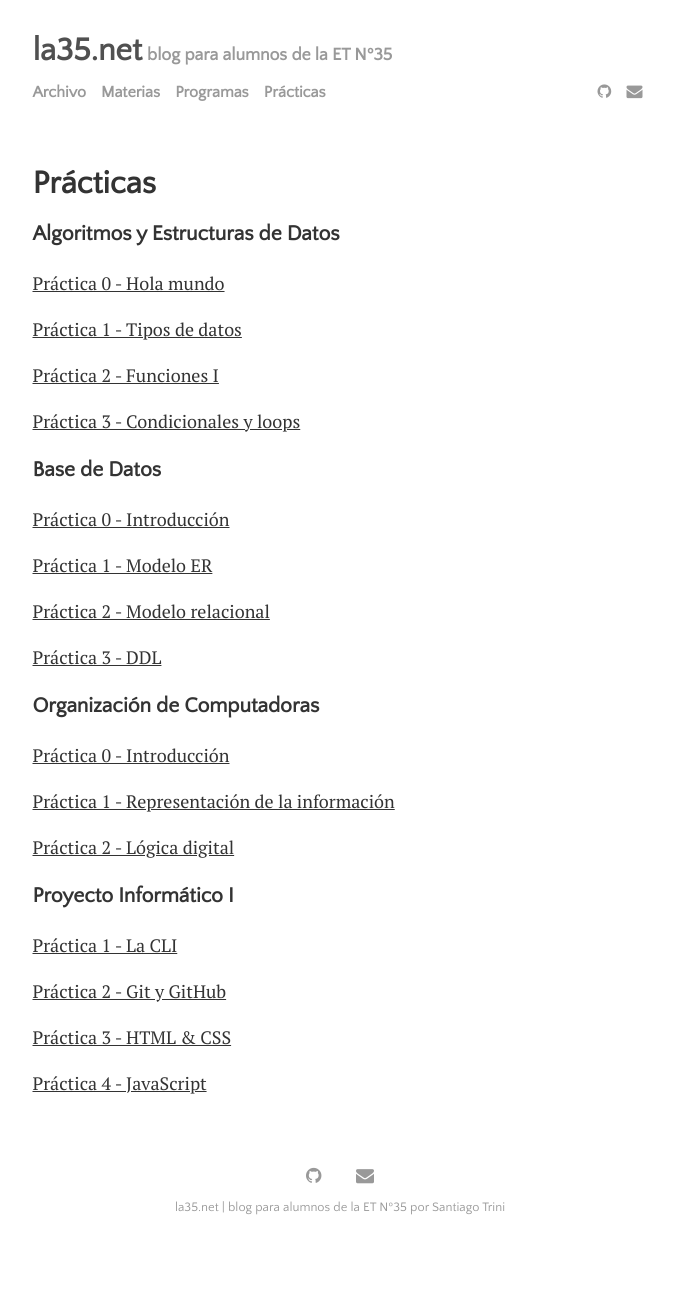
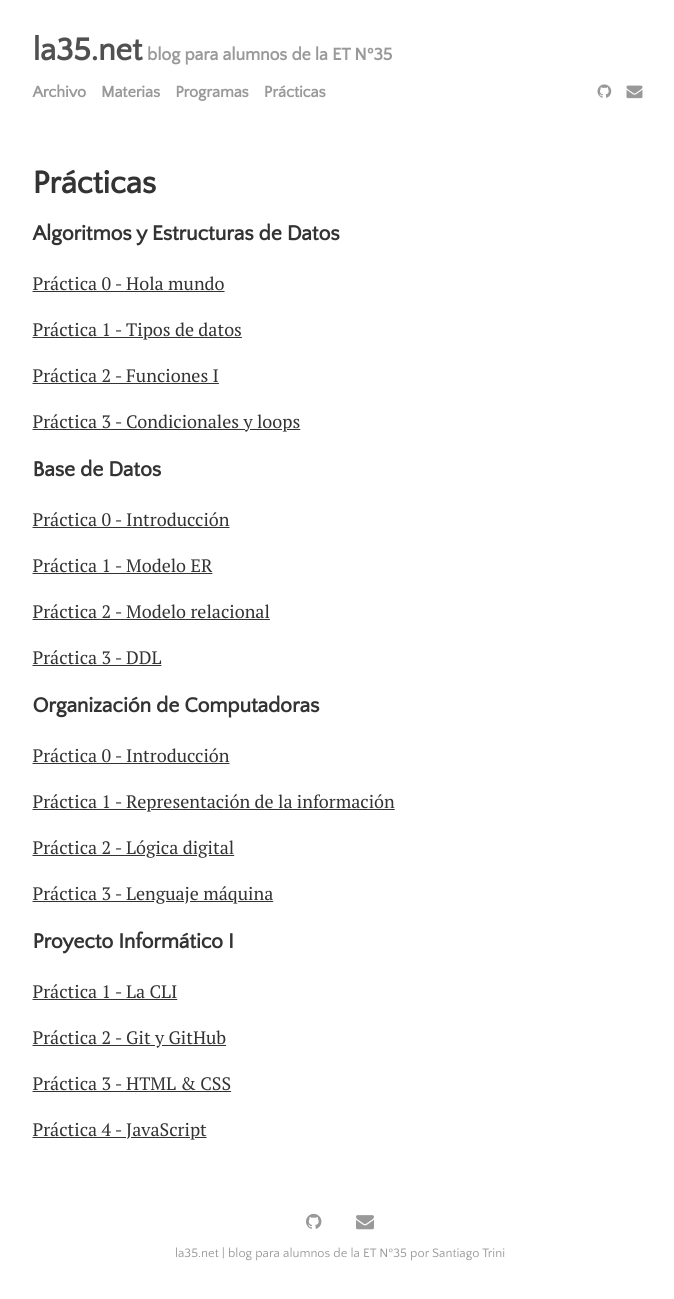
Before and after one commit to la35/la35.github.io, a Jekyll site: the page built from menu/practicas.md, in a window 1280 px wide. Shown: the whole page, without its empty margins (300-974 px from the left). Built offline with Jekyll 4.4.1, drawn with Linux system fonts in a browser that asks for light colours; before the commit the page ends 1253 px from its top, so only the background shows below that.

Commit message:
agrega practica 3 de orga

```diff
--- a/menu/practicas.md
+++ b/menu/practicas.md
@@ -51,7 +51,7 @@ title: Prácticas
 
 [Práctica 2 - Lógica digital](../assets/files/practicas/orga-p2.pdf)
 
-<!-- [Práctica 3 - Lenguaje máquina](../assets/files/practicas-orga-p3.pdf) -->
+[Práctica 3 - Lenguaje máquina](../assets/files/practicas/orga-p3.pdf)
 
 <!-- [Práctica 4 - La CPU](../assets/files/practicas-orga-p4.pdf) -->
 
```
Also changed, not shown: 1 other file.
